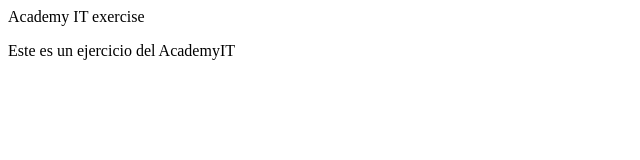
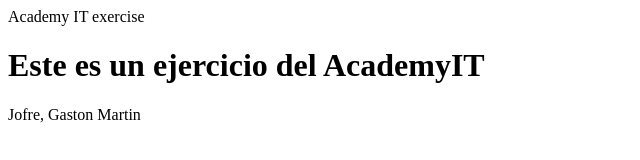
Before and after one commit to master-beat2beatmatias/ejAcademyIt, a plain HTML site: page index.html in a window 1280 px wide. Shown: the whole page, without its empty margins (0-640 px from the left). Drawn offline with Linux system fonts and the light colour scheme.

Commit message:
add name to index

```diff
--- a/index.html
+++ b/index.html
@@ -1,6 +1,10 @@
 <html>
   <head>Academy IT exercise</head>
   <body>
-  <p>Este es un ejercicio del AcademyIT</p>
+
+  <h1>Este es un ejercicio del AcademyIT</h1>
+
+  <p>Jofre, Gaston Martin</p>
+
   </body>
 </html>
```
